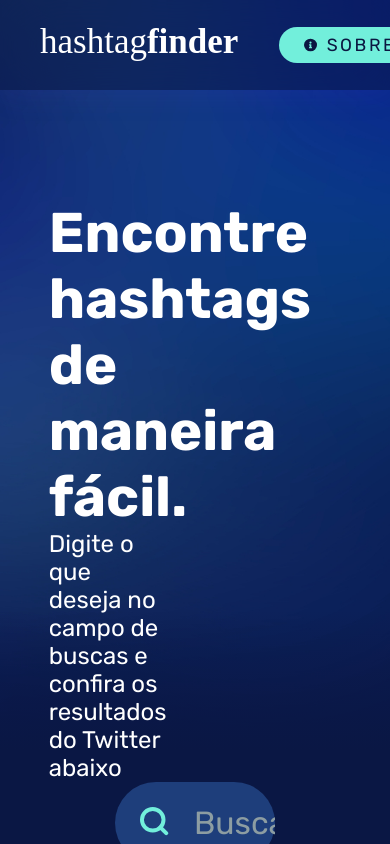
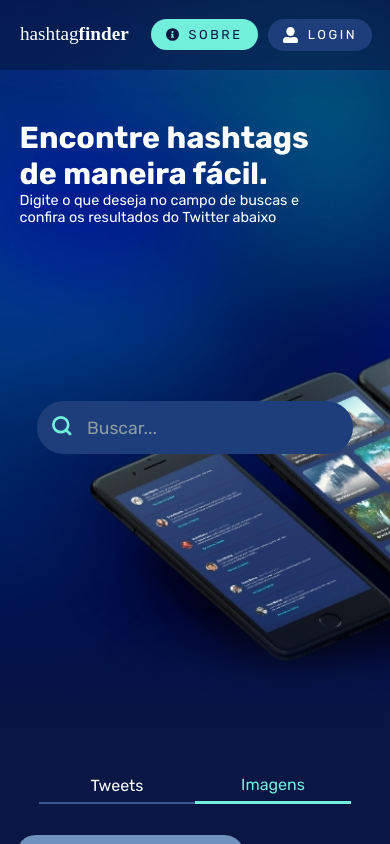
Before and after one commit to MRonald/hashtag-finder, a React (Create React App) app: page / in a window 390 px wide. Shown: the top 844 px of the page. Built offline with nearby package versions, Linux system fonts and the light colour scheme.

Commit message:
Responsividade da página Home, componentes Footer e Header

```diff
--- a/src/components/Header.js
+++ b/src/components/Header.js
@@ -7,6 +7,7 @@ import infoCircle from '../assets/img/icon-info-circle.svg';
 import userLogin from '../assets/img/icon-user-alt.svg';
 import homeIcon from '../assets/img/icon-home.svg';
 import logoutIcon from '../assets/img/icon-power-off.svg';
+import { Link } from 'react-router-dom';
 
 
 export default function Header({ fixed, template }) {
@@ -15,9 +16,9 @@ export default function Header({ fixed, template }) {
             className={styles.headerWrapper}
             style={{position: `${fixed === 'true' ? 'fixed' : 'initial'}`}}
         >
-            <a href="/">
+            <Link to="/" className={styles.linkImageHome}>
                 <img src={logo} alt="logo"/>
-            </a>
+            </Link>
             {/*
                 Existem 3 templates para os botões:
                     - Template "home"
--- a/src/pages/Home.js
+++ b/src/pages/Home.js
@@ -1,4 +1,4 @@
-import React from 'react';
+import React, { useState } from 'react';
 
 import styles from '../styles/pages/Home.module.css';
 
@@ -11,12 +11,14 @@ import TextResult from '../components/TextResult';
 import iconSearch from '../assets/img/icon-search.svg';
 
 export default function Home() {
+    const [buttonActive, setButtonActive] = useState("images");
+
     return (
         <div>
             <div className={styles.hero}>
                 <Header fixed="true" template="home" />
                 <div className={styles.heroContent}>
-                    <div>
+                    <div className={styles.titles}>
                         <h1>Encontre hashtags de maneira fácil.</h1>
                         <h2>Digite o que deseja no campo de buscas e confira os resultados do Twitter abaixo</h2>
                     </div>
@@ -28,14 +30,34 @@ export default function Home() {
                             type="text"
                             placeholder="Buscar..."
                             className={styles.inputMain}
-                            id="inputMain"
                         />
                     </form>
                 </div>
             </div>
-            <div className={styles.transition}></div>
+            <div className={styles.transition}>
+                <div className={styles.switchResults}>
+                    <span
+                        onClick={() => setButtonActive('tweets')}
+                        style={{
+                            color: `${buttonActive === 'tweets' ? '#72EFDB' : 'white'}`,
+                            borderBottom: `${buttonActive === 'tweets' ? '3px solid #72EFDB' : '2px solid #41558E'}`
+                        }}
+                    >
+                        Tweets
+                    </span>
+                    <span
+                        onClick={() => setButtonActive('images')}
+                        style={{
+                            color: `${buttonActive === 'images' ? '#72EFDB' : 'white'}`,
+                            borderBottom: `${buttonActive === 'images' ? '3px solid #72EFDB' : '2px solid #41558E'}`
+                        }}
+                    >
+                        Imagens
+                    </span>
+                </div>
+            </div>
             <div className={styles.mainContentWrapper}>
-                    <h2>Exibindo os 10 resultados mais recentes para #natureza</h2>
+                <h2>Exibindo os 10 resultados mais recentes para #natureza</h2>
                 <main className={styles.mainContent}>
                     <div className={styles.imagesResults}>
                         <ImageResult userName="@twitterusername" />
@@ -51,8 +73,27 @@ export default function Home() {
                     <div className={styles.textsResults}>
                         <TextResult name="UserName" userName="@twitterusername" />
                         <TextResult name="UserName" userName="@twitterusername" />
-
                     </div>
+                </main>
+                <main className={styles.mainContentResponsive}>
+                    {buttonActive === 'images' ? (
+                        <div className={styles.imagesResults}>
+                            <ImageResult userName="@twitterusername" />
+                            <ImageResult userName="@twitterusername" />
+                            <ImageResult userName="@twitterusername" />
+                            <ImageResult userName="@twitterusername" />
+                            <ImageResult userName="@twitterusername" />
+                            <ImageResult userName="@twitterusername" />
+                            <ImageResult userName="@twitterusername" />
+                            <ImageResult userName="@twitterusername" />
+                            <ImageResult userName="@twitterusername" />
+                        </div>
+                    ) : (
+                        <div className={styles.textsResults}>
+                            <TextResult name="UserName" userName="@twitterusername" />
+                            <TextResult name="UserName" userName="@twitterusername" />
+                        </div>
+                    )}
                 </main>
             </div>
             <Footer />
--- a/src/styles/components/Footer.module.css
+++ b/src/styles/components/Footer.module.css
@@ -7,3 +7,7 @@
     align-items: center;
     font-size: 1.2rem;
 }
+
+.footerWrapper span {
+    padding: 0 15px;
+}
--- a/src/styles/components/Header.module.css
+++ b/src/styles/components/Header.module.css
@@ -53,3 +53,49 @@
     background-color: #1E3E7B;
     color: white;
 }
+
+@media only screen and (max-width: 620px) {
+    .headerWrapper {
+        height: 70px;
+        padding: 15px 20px;
+        align-items: center;
+    }
+
+    .headerWrapper .linkImageHome img {
+        height: 40px;
+        /* display: contents; */
+    }
+
+    .headerWrapper .linksWrapper {
+        width: 280px;
+    }
+
+    .headerWrapper .linksWrapper .firstButton,
+    .headerWrapper .linksWrapper .secondButton,
+    .headerWrapper .linkWrapper .firstButton,
+    .headerWrapper .linkWrapper .secondButton {
+        font-size: 0.9rem;
+    }
+}
+
+@media only screen and (max-width: 550px) {
+    .headerWrapper .linkImageHome img {
+        height: 23px;
+    }
+
+    .headerWrapper .linksWrapper {
+        width: 220px;
+    }
+
+    .headerWrapper .linksWrapper .firstButton,
+    .headerWrapper .linksWrapper .secondButton,
+    .headerWrapper .linkWrapper .firstButton,
+    .headerWrapper .linkWrapper .secondButton {
+        padding: 8px 15px;
+        font-size: 0.8rem;
+    }
+
+    .headerWrapper .linksWrapper .firstButton {
+        margin-right: 10px;
+    }
+}
--- a/src/styles/components/ImageResult.module.css
+++ b/src/styles/components/ImageResult.module.css
@@ -2,6 +2,8 @@
     margin: 15px;
     width: 230px;
     height: 230px;
+    min-width: 230px;
+    min-height: 230px;
     display: flex;
     justify-content: center;
     align-items: flex-end;
--- a/src/styles/components/TextResult.module.css
+++ b/src/styles/components/TextResult.module.css
@@ -1,6 +1,7 @@
 .textResultWrapper {
     margin: 15px;
-    height: 200px;
+    padding: 20px 0;
+    min-height: 200px;
     background-color: #1E3E7B17;
     border: 1px solid #FFFFFF24;
     border-radius: 15px;
@@ -17,6 +18,8 @@
     margin: 0 20px;
     width: 82px;
     height: 82px;
+    min-width: 82px;
+    min-height: 82px;
     border-radius: 100%;
     overflow: hidden;
 }
@@ -25,6 +28,7 @@
     height: 100%;
 }
 .textResultWrapper .content .textWrapper {
+    margin-right: 15px;
     width: 75%;
 }
 .textResultWrapper .content .textWrapper h1 {
--- a/src/styles/pages/Home.module.css
+++ b/src/styles/pages/Home.module.css
@@ -15,20 +15,22 @@
     justify-content: space-between;
 }
 
-.hero .heroContent h1 {
+.hero .heroContent .titles h1 {
     margin-top: 200px;
     font-size: 3.5rem;
     width: 50%;
 }
 
-.hero .heroContent h2 {
+.hero .heroContent .titles h2 {
     font-weight: 400;
     width: 40%;
 }
 
 .hero .heroContent form {
     margin: 0 auto 20px;
-    width: 55%;
+    width: 60%;
+    max-width: 860px;
+    min-width: 620px;
     display: flex;
     background-color: #1E3E7B;
     border-radius: 100px;
@@ -62,6 +64,13 @@
     margin-top: -150px;
     height: 350px;
     background-image: linear-gradient(to bottom, transparent 0%, #0A1744 40%);
+    display: flex;
+    justify-content: center;
+    align-items: center;
+}
+
+.transition .switchResults {
+    display: none;
 }
 
 .mainContentWrapper {
@@ -85,6 +94,10 @@
     background: transparent;
 }
 
+.mainContentWrapper .mainContentResponsive {
+    display: none;
+}
+
 .mainContentWrapper .mainContent .imagesResults {
     width: 41%;
     height: fit-content;
@@ -95,3 +108,141 @@
 .mainContentWrapper .mainContent .textsResults {
     width: 55%;
 }
+
+@media only screen and (max-width: 1400px) {
+    .hero .heroContent h1 {
+        width: 60%;
+        min-width: 570px;
+    }
+
+    .hero .heroContent h2 {
+        width: 50%;
+        min-width: 500px;
+    }
+}
+
+@media only screen and (max-width: 1000px) {
+    .hero .heroContent h1 {
+        width: 80%;
+        min-width: 570px;
+    }
+
+    .hero .heroContent h2 {
+        width: 70%;
+        min-width: 500px;
+    }
+
+    .mainContentWrapper .mainContent {
+        width: 100%;
+    }
+
+    .mainContentWrapper .mainContent .imagesResults {
+        width: 30%;
+        min-width: 250px;
+        justify-content: center;
+    }
+
+    .mainContentWrapper .mainContent .textsResults {
+        width: 65%;
+    }
+}
+
+@media only screen and (max-width: 760px) {
+    .hero .heroContent {
+        min-width: 500px;
+    }
+
+    .hero .heroContent .titles h1 {
+        font-size: 2.5rem;
+    }
+
+    .hero .heroContent .titles h2 {
+        font-size: 1.5rem;
+    }
+
+    .hero .heroContent .titles,
+    .hero .heroContent form {
+        min-width: 500px;
+    }
+
+    .hero .heroContent form button img {
+        padding: 15px;
+    }
+
+    .hero .heroContent form .inputMain,
+    .hero .heroContent form .inputMain::placeholder {
+        font-size: 1.4rem;
+    }
+}
+
+@media only screen and (max-width: 620px) {
+    .hero .heroContent,
+    .hero .heroContent .titles,
+    .hero .heroContent form,
+    .hero .heroContent .titles h1,
+    .hero .heroContent .titles h2 {
+        width: 90%;
+        min-width: 90%;
+    }
+
+    .mainContentWrapper h2,
+    .mainContentWrapper .mainContent {
+        display: none;
+    }
+
+    .mainContentWrapper .mainContentResponsive {
+        display: block;
+    }
+}
+
+@media only screen and (max-width: 550px) {
+    .hero {
+        background: url(../../assets/img/mobile-hero-bg.jpg);
+        background-repeat: no-repeat;
+        background-size: cover;
+    }
+
+    .hero .heroContent .titles h1 {
+        margin-top: 120px;
+    }
+
+    .hero .heroContent .titles h1 {
+        font-size: 1.9rem;
+        width: 100%;
+    }
+
+    .hero .heroContent .titles h2 {
+        font-size: 0.9rem;
+        width: 100%;
+    }
+
+    .hero .heroContent form {
+        margin: 0 auto 300px;
+    }
+
+    .hero .heroContent form button img {
+        padding: 15px;
+        width: 50px;
+    }
+
+    .hero .heroContent form .inputMain,
+    .hero .heroContent form .inputMain::placeholder {
+        font-size: 1.1rem;
+    }
+
+    .transition .switchResults {
+        width: 100%;
+        display: flex;
+        justify-content: center;
+        align-items: center;
+        /* border: 1px solid red; */
+    }
+
+    .transition .switchResults span {
+        padding: 10px 0 7px;
+        width: 40%;
+        border-bottom: 2px solid white;
+        text-align: center;
+        cursor: pointer;
+    }
+}
```
